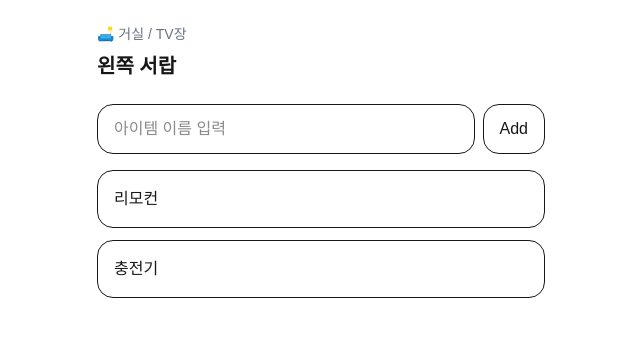
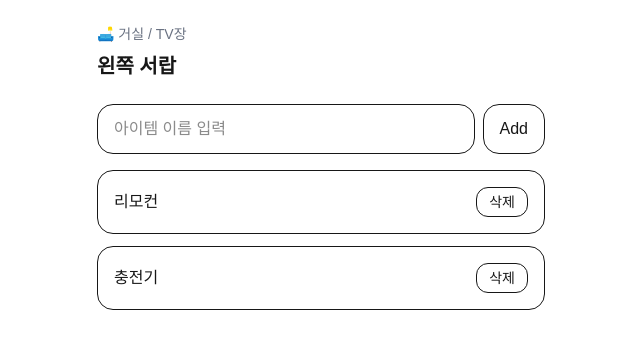
Before and after one commit to tauriqon/where-is-it-next, a Next.js app: page /room/1/storage/1/spot/1 in a window 1280 px wide. Shown: the top 348 px of the page, without its empty margins (319-959 px from the left). Built offline with nearby package versions, Linux system fonts and the light colour scheme.

Commit message:
feat: add item delete action

```diff
--- a/components/ItemSection.js
+++ b/components/ItemSection.js
@@ -21,6 +21,10 @@ export default function ItemSection({ initialItems }) {
 
     setItems((prev) => [...prev, newItem])
     setNewItemName("")
+  }
+
+  function handleDeleteItem(itemId) {
+    setItems((prev) => prev.filter((item) => item.id != itemId))
   }
 
   return (
@@ -50,7 +54,16 @@ export default function ItemSection({ initialItems }) {
         ) : (
           items.map((item) => (
             <Card key={item.id}>
-              {item.name}
+              <div className="flex items-center justify-between gap-3">
+                <span>{item.name}</span>
+
+                <button
+                  onClick={() => handleDeleteItem(item.id)}
+                  className="rounded-xl border px-3 py-1 text-sm hover:bg-gray-50"
+                >
+                  삭제
+                </button>
+              </div>
             </Card>
           ))
         )}
```
